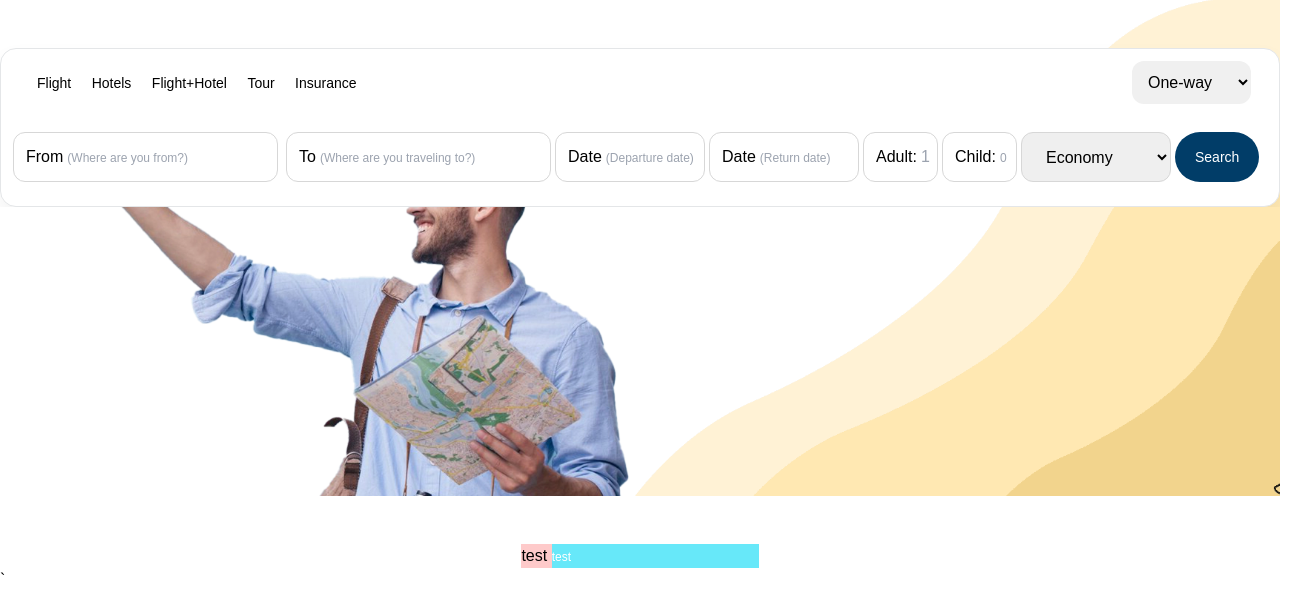
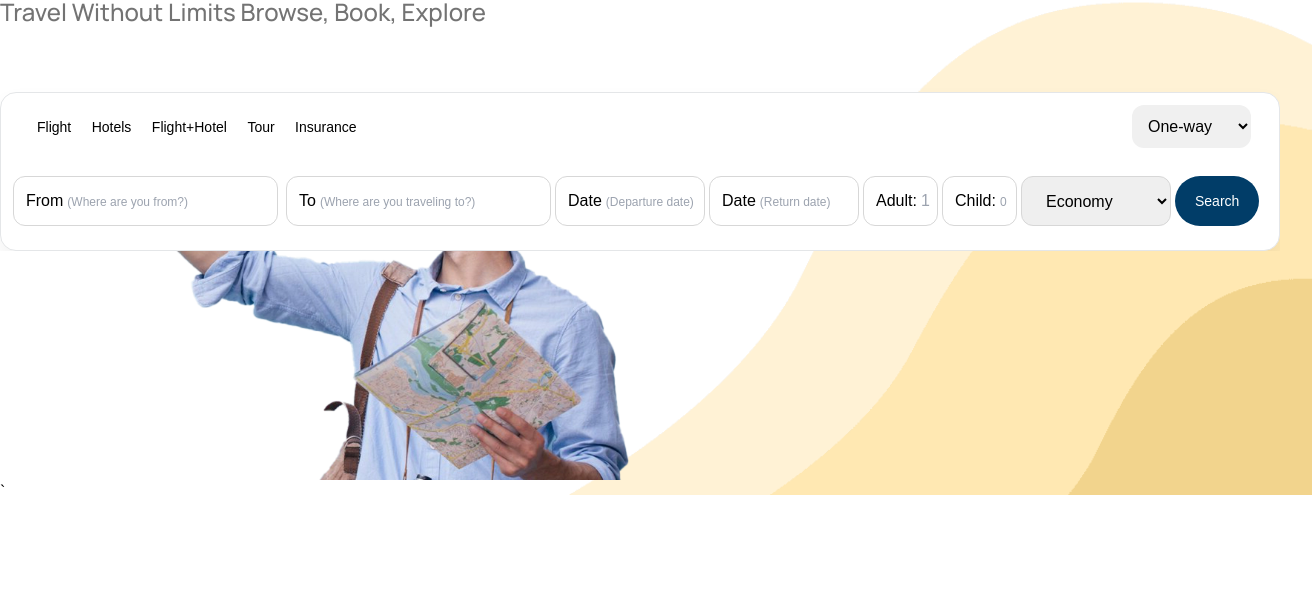
Before and after one commit to meranHM/manzoomeh-front-end-task-vanilla, a website built with Vite: page index.html in a window 1280 px wide. Shown: the part 200-800 px from the top of the page, 1312 px wide, since content can reach past the window. Built offline with nearby package versions, Linux system fonts and the light colour scheme.

Commit message:
Refactor cloud background image to css background instead of img tag

```diff
--- a/index.html
+++ b/index.html
@@ -108,23 +108,16 @@
       </header>
 
       <main
-        class="w-full mt-24 flex flex-col space-y-12"
+        class="w-full mt-20 flex flex-col space-y-12"
       >
         <section
           id="hero"
-          class="relative w-full min-h-[600px]"
+          class="relative w-full h-[600px]"
         >
           <!-- First layer for cloud background image -->
           <div
-            class="absolute inset-0 z-0 hidden lg:block"
-          >
-            <img
-              src="/assets/yellow-clouds-background.png"
-              alt="Yellow clouds background"
-              aria-hidden="true"
-              class="w-full h-full object-cover"
-            >
-          </div>
+            class="absolute inset-0 z-0 bg-[url('/assets/yellow-clouds-background.png')] scale-[1.05] bg-right-top hidden lg:block"
+          ></div>
 
           <!-- Second layer for person background image -->
           <div
@@ -140,17 +133,17 @@
 
           <!-- Third layer - Hero section content -->
           <div
-            class="relative w-full max-w-7xl mx-auto z-20 overflow-hidden"
+            class="relative w-full max-w-7xl mx-auto z-20 overflow-hidden lg:mt-30"
           >
             <div>
               <h1
-                class="font-extrabold text-2xl text-nowrap"
+                class="font-extrabold text-2xl lg:text-5xl text-nowrap"
               >
                 Unveil the Beaty<br/>
                 of the World Every Day
               </h1>
               <p
-                class="font-medium text-gray-dark text-sm mt-5"
+                class="font-medium text-gray-dark text-sm lg:text-2xl mt-5"
               >
                 Travel Without Limits Browse, Book, Explore
               </p>
@@ -174,7 +167,7 @@
             <!-- Search Box -->
             <div
               id="seach-box"
-              class="relative mt-12 bg-white border border-gray-soft rounded-2xl p-3 shadow-card"
+              class="relative mt-16 bg-white border border-gray-soft rounded-2xl p-3 shadow-card"
             >
               <div
                 id="services-box"
@@ -301,18 +294,6 @@
             </div>
           </div>
         </section>
-        <section class="mx-auto">
-          <div
-            class="bg-red-200"
-          >
-            <label for="test">test</label>
-            <input
-              type="text"
-              placeholder="test"
-              class="bg-cyan-300 placeholder:text-white w-auto min-w-0"
-            >
-          </div>
-        </section>
       </main>
 
     </div>
```
